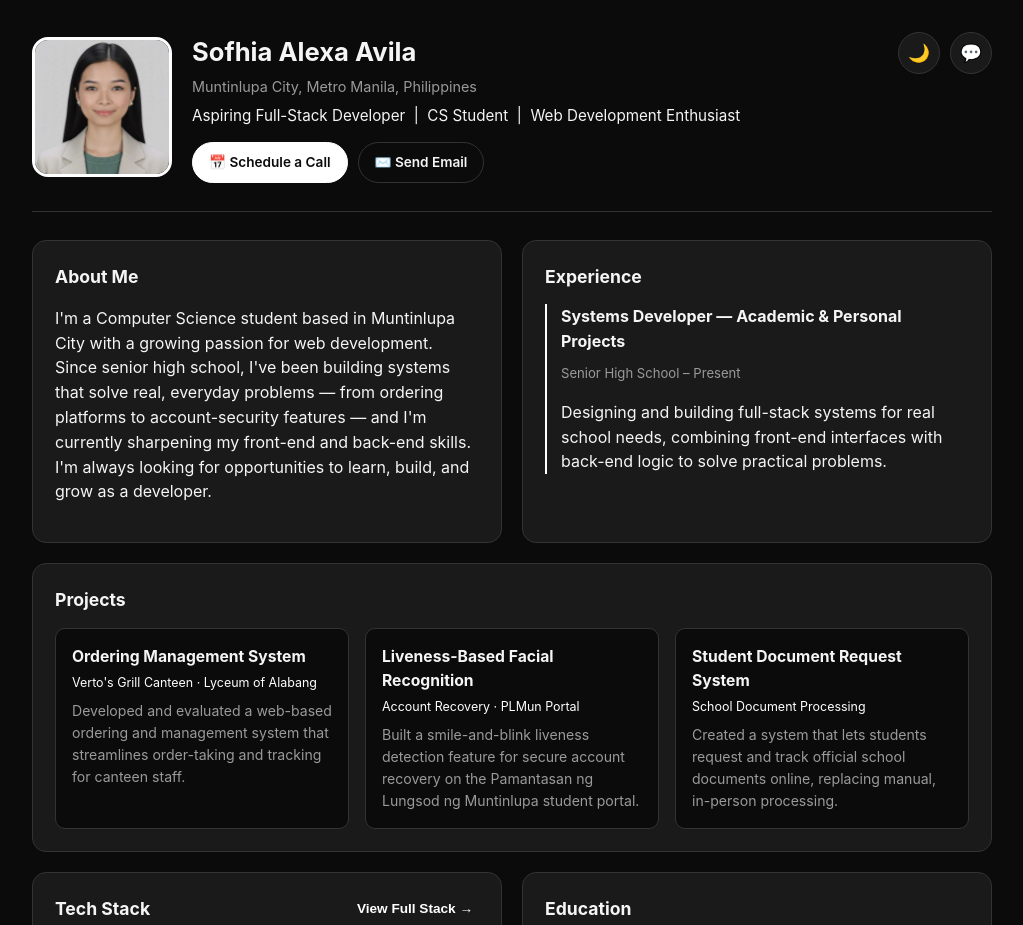
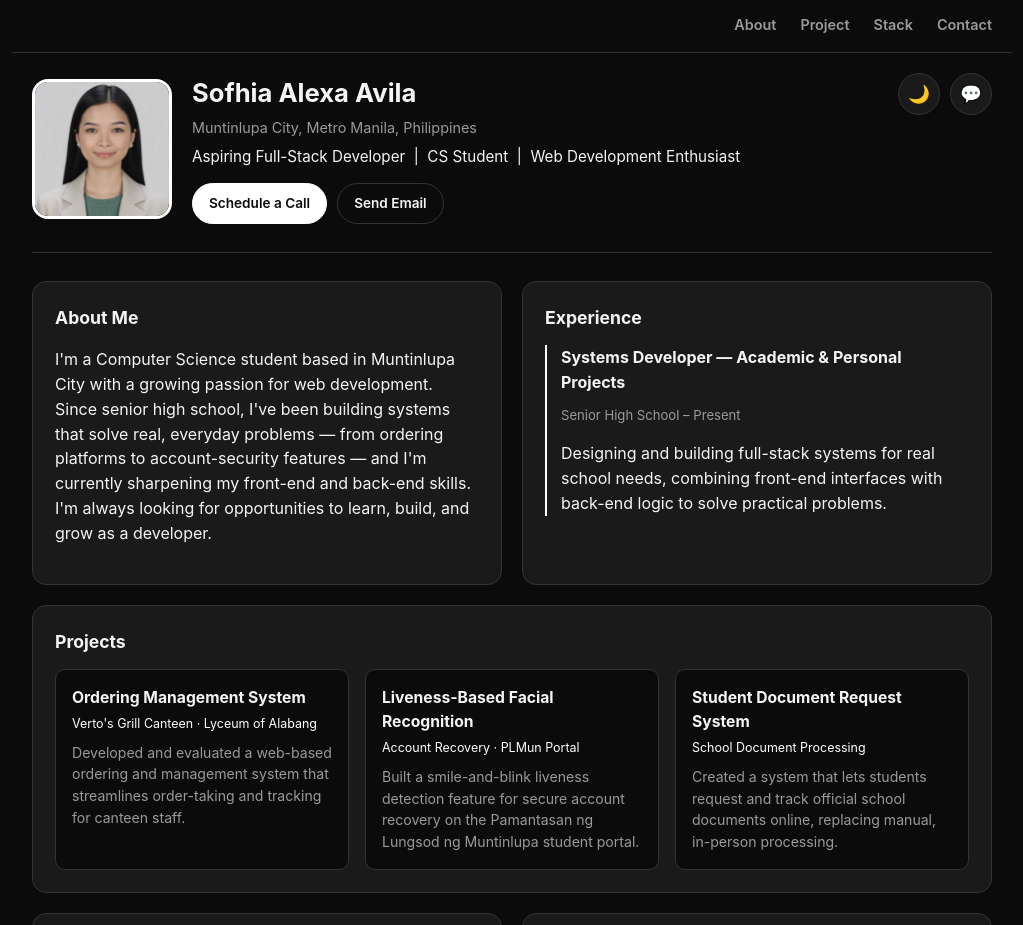
Before and after one commit to sofhiaalexa22-lab/cselec_portfolio, a plain HTML site: page cselecHTML/MIDTERM LAB/index.html in a window 1280 px wide. Shown: the top 925 px of the page, without its empty margins (128-1151 px from the left). Drawn offline with Linux system fonts and the light colour scheme.

Commit message:
update midterm lab files

```diff
--- a/cselecHTML/MIDTERM LAB/index.html
+++ b/cselecHTML/MIDTERM LAB/index.html
@@ -10,6 +10,15 @@
 
     <main id="home-view" class="view">
 
+    <nav class="navbar">
+      <span class="nav-brand"></span>
+      <div class="nav-links">
+        <a href="#about">About</a>
+        <a href="#projects">Project</a>
+        <a href="#stack">Stack</a>
+        <a href="#contact">Contact</a>
+      </div>
+    </nav>
 
         <header class="hero">
       <div class="hero-left">
@@ -19,8 +28,8 @@
           <p class="location">Muntinlupa City, Metro Manila, Philippines</p>
           <p class="tagline">Aspiring Full-Stack Developer &nbsp;|&nbsp; CS Student &nbsp;|&nbsp; Web Development Enthusiast</p>
           <div class="hero-actions">
-            <a href="#contact" class="btn btn-primary">📅 Schedule a Call</a>
-            <a href="mailto:sofhiaalexa22@gmail.com" class="btn btn-secondary">✉️ Send Email</a>
+            <a href="#contact" class="btn btn-primary">Schedule a Call</a>
+            <a href="mailto:sofhiaalexa22@gmail.com" class="btn btn-secondary">Send Email</a>
           </div>
         </div>
       </div>
@@ -30,9 +39,8 @@
       </div>
     </header>
 
-
         <section class="grid-2">
-      <div class="card">
+      <div class="card" id="about">
         <h2>About Me</h2>
         <p>I'm a Computer Science student based in Muntinlupa City with a growing passion for web
           development. Since senior high school, I've been building systems that solve real,
@@ -53,8 +61,7 @@
       </div>
     </section>
 
-
-    <section class="card">
+        <section class="card" id="projects">
       <div class="section-header">
         <h2>Projects</h2>
       </div>
@@ -80,9 +87,8 @@
       </div>
     </section>
 
-
         <section class="grid-2">
-      <div class="card">
+      <div class="card" id="stack">
         <div class="section-header">
           <h2>Tech Stack</h2>
           <button id="view-stack" class="view-all">View Full Stack →</button>
@@ -110,7 +116,6 @@
       </div>
     </section>
 
-
         <section id="contact" class="card contact-card">
       <div>
         <h2>Let's work together.</h2>
@@ -126,7 +131,6 @@
       <p>© 2026 Sofhia Alexa Avila. All Rights Reserved.</p>
     </footer>
   </main>
-
 
     <main id="stack-view" class="view hidden">
     <button id="back-home" class="back-link">← Back to Home</button>
@@ -151,7 +155,6 @@
     </div>
   </main>
 
-
     <div id="chat-box" class="chat-box hidden">
     <div class="chat-box-header">
       <span>Chat with Sofhia</span>
--- a/cselecHTML/MIDTERM LAB/script.js
+++ b/cselecHTML/MIDTERM LAB/script.js
@@ -1,4 +1,3 @@
-// ---- Light / dark mode toggle ----
 const themeToggle = document.getElementById('theme-toggle');
 const root = document.documentElement;
 
@@ -16,7 +15,6 @@ let savedTheme = 'dark';
 try {
   savedTheme = localStorage.getItem('portfolio-theme') || 'dark';
 } catch (e) {
-  // localStorage unavailable — default to dark, no persistence
 }
 applyTheme(savedTheme);
 
@@ -24,10 +22,9 @@ themeToggle.addEventListener('click', () => {
   const isLight = root.getAttribute('data-theme') === 'light';
   const next = isLight ? 'dark' : 'light';
   applyTheme(next);
-  try { localStorage.setItem('portfolio-theme', next); } catch (e) { /* ignore */ }
+  try { localStorage.setItem('portfolio-theme', next); } catch (e) {}
 });
 
-// ---- View switching (Home <-> Full Tech Stack) ----
 const homeView = document.getElementById('home-view');
 const stackView = document.getElementById('stack-view');
 const viewStackBtn = document.getElementById('view-stack');
@@ -45,7 +42,6 @@ backHomeBtn.addEventListener('click', () => {
   window.scrollTo({ top: 0, behavior: 'smooth' });
 });
 
-// ---- Chat widget ----
 const chatToggle = document.getElementById('chat-toggle');
 const chatBox = document.getElementById('chat-box');
 const chatClose = document.getElementById('chat-close');
@@ -56,7 +52,6 @@ const chatBody = document.getElementById('chat-body');
 chatToggle.addEventListener('click', () => chatBox.classList.toggle('hidden'));
 chatClose.addEventListener('click', () => chatBox.classList.add('hidden'));
 
-// Simple canned-response bot — swap this for a real API call if you want it live.
 const responses = [
   { keys: ['project', 'projects'], reply: "I've built an ordering system for a school canteen, a facial-recognition account-recovery feature, and a student document request system — check the Projects section above!" },
   { keys: ['tech', 'stack', 'tools', 'skill'], reply: "On the frontend I use HTML, CSS, and JavaScript, and I work with C++ on the backend. Click 'View Full Stack' to see it all." },
--- a/cselecHTML/MIDTERM LAB/style.css
+++ b/cselecHTML/MIDTERM LAB/style.css
@@ -23,7 +23,11 @@
   --shadow: rgba(0, 0, 0, 0.12);
 }
 
+html { scroll-behavior: smooth; }
+
 * { box-sizing: border-box; }
+
+#about, #projects, #stack, #contact { scroll-margin-top: 84px; }
 
 body {
   margin: 0;
@@ -42,6 +46,44 @@ main.view {
 
 .hidden { display: none !important; }
 
+.navbar {
+  position: sticky;
+  top: 0;
+  z-index: 40;
+  display: flex;
+  justify-content: space-between;
+  align-items: center;
+  padding: 14px 0;
+  margin: -32px -20px 20px;
+  padding-left: 20px;
+  padding-right: 20px;
+  background: var(--bg);
+  border-bottom: 1px solid var(--card-border);
+  transition: background 0.25s ease, border-color 0.2s ease;
+}
+.nav-brand { font-weight: 700; letter-spacing: 0.02em; }
+.nav-links { display: flex; gap: 24px; }
+.nav-links a {
+  color: var(--muted);
+  text-decoration: none;
+  font-size: 0.9rem;
+  font-weight: 600;
+  position: relative;
+  padding-bottom: 2px;
+  transition: color 0.15s ease;
+}
+.nav-links a::after {
+  content: "";
+  position: absolute;
+  left: 0;
+  bottom: -3px;
+  width: 0;
+  height: 2px;
+  background: var(--accent);
+  transition: width 0.2s ease;
+}
+.nav-links a:hover { color: var(--text); }
+.nav-links a:hover::after { width: 100%; }
 
 .hero {
   display: flex;
@@ -115,7 +157,6 @@ main.view {
   border-color: var(--accent);
 }
 
-
 .grid-2 {
   display: grid;
   grid-template-columns: 1fr 1fr;
@@ -155,7 +196,6 @@ main.view {
 }
 .view-all:hover { opacity: 0.75; transform: translateX(2px); }
 
-
 .timeline-item { border-left: 2px solid var(--accent); padding-left: 14px; }
 .timeline-header {
   display: flex;
@@ -166,7 +206,6 @@ main.view {
 }
 .timeline-header h3 { margin: 0; font-size: 1rem; }
 .year { color: var(--muted); font-size: 0.82rem; white-space: nowrap; }
-
 
 .project-grid {
   display: grid;
@@ -184,7 +223,6 @@ main.view {
 .project-card h3 { margin: 0 0 4px; font-size: 0.98rem; }
 .project-sub { color: var(--accent); font-size: 0.78rem; margin: 0 0 8px; }
 .project-card p:last-child { margin: 0; color: var(--muted); font-size: 0.88rem; }
-
 
 .tags { display: flex; flex-wrap: wrap; gap: 8px; margin-top: 8px; }
 .tag {
@@ -219,7 +257,6 @@ footer {
   font-size: 0.8rem;
   padding-top: 20px;
 }
-
 
 .back-link {
   background: none;
@@ -304,6 +341,8 @@ footer {
 }
 
 @media (max-width: 700px) {
+  .navbar { flex-direction: column; align-items: flex-start; gap: 10px; }
+  .nav-links { gap: 16px; flex-wrap: wrap; }
   .grid-2 { grid-template-columns: 1fr; }
   .hero { flex-direction: column; }
   .hero-left { flex-direction: column; align-items: flex-start; }
```
Lines whose indentation alone changed are shown as unchanged.
